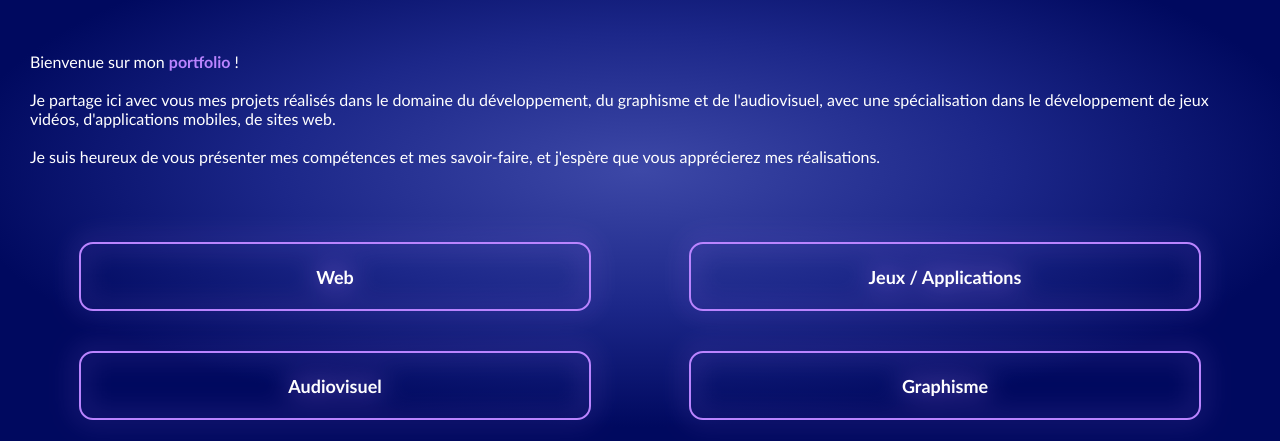
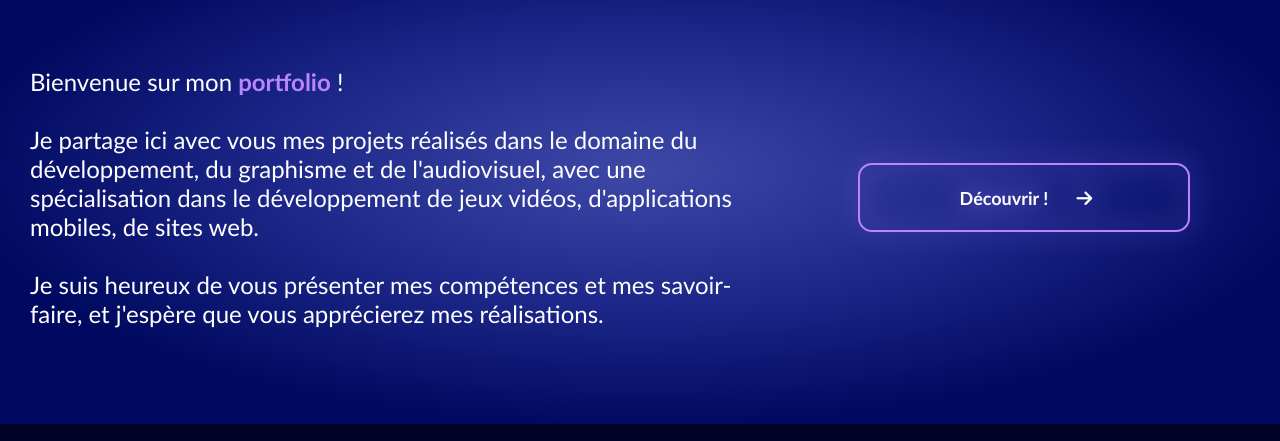
Before and after one commit to skiziks/Portfolio, a plain HTML site: page index.html in a window 1280 px wide. Shown: the part 150-591 px from the top of the page. Drawn offline with Linux system fonts and the light colour scheme.

Commit message:
update 21/04/2023

```diff
--- a/CSS/homepage.css
+++ b/CSS/homepage.css
@@ -16,11 +16,32 @@
   border-radius: 50px;
 }
 
+#fleche {
+  padding-left: 20px;
+  animation: bounce 2s infinite;
+}
+
+@keyframes bounce {
+  0% {
+    transform: translateX(0);
+  }
+  33% {
+    transform: translateX(-2px);
+  }
+  66% {
+    transform: translateX(5px);
+  }
+  100% {
+    transform: translateX(0);
+  }
+}
+
 body{
     background: radial-gradient(53.59% 32.15% at 50% 40%,
     #3D48A7,
     #1C2789 52.92%, #00095F 100%);
     overflow: visible;
+    overflow-x: hidden;
     color: white;
     margin: auto;
     background-attachment: fixed;
@@ -39,7 +60,6 @@ strong {
 /*version mobile*/
 
         /* header */
-@media screen and (min-width: 200px) {
         header{
             margin-top: 30px;
             margin-bottom: 50px;
@@ -77,6 +97,42 @@ strong {
 
         /* mise en place des boutons et de leur hover */
 
+        #btns {
+          width: fit-content;
+          margin: auto;
+
+          box-sizing: border-box;
+        }
+        .liens {
+          width: fit-content;
+          margin: auto;
+          box-sizing: content-box;
+
+          text-align: center;
+          color: white;
+          font-family:'Gill Sans', 'Gill Sans MT', Calibri, 'Trebuchet MS', sans-serif;
+          font-style: normal;
+          font-weight: 700;
+          font-size: 20px;
+          line-height: 24px;
+          text-decoration: none;
+          transition: 1s;
+          padding: 15px 30px;
+
+          border: 2px solid #BA84FF;
+          filter: drop-shadow(0px -1px 13px #BA84FF);
+          border-radius: 14px;
+          transition: 1s;
+          }
+          .liens:hover{
+            background: #BA84FF;
+            border: 2px solid #BA84FF;
+            box-shadow: 0px -1px 13px #BA84FF;
+            border-radius: 14px;
+            transition: 1s;
+        }
+
+        /*
         .liens {
             width: 100%;
             padding: 20px;
@@ -103,15 +159,13 @@ strong {
             transition: 1s;
         }
         #btns {
-            height: 500px;
-            padding: 30px;
             display: flex;
 
             flex-wrap: wrap;
             flex-direction: column;
             justify-content: space-around;
             z-index: 0;
-        }
+        } */
         /* footer  */
 
 footer {
@@ -223,7 +277,6 @@ footer p {
 .logo {
   width: 35px;
 }
-}
 
 
 
@@ -232,25 +285,40 @@ footer p {
 
         @media screen and (min-width: 768px) {
             .liens {
-                width: 40vw;
-                margin-bottom: 40px;
+                padding: 15px 100px;
             }
 
+            section{
+              font-size: 1em;
+              display: flex;
+              flex-direction: column;
+              height: 350px;
+          }
+
             #btns {
-                flex-direction: row;
-                height: fit-content;
+              width: 100%;
+              height: 100%;
+              display: grid;
+              place-items: center;
             }
             h1{
                 font-size: 4em;
             }
             footer {
               position: relative;
+              bottom: 0;
             }
+        }
+
+        @media screen and (min-width: 768px) {
+          section {
+            font-size: 1.2em;
+          }
         }
 
 /* version laptop */
 
-        @media screen and (min-width: 1300px) {
+        @media screen and (min-width: 1200px) {
 
 
             section{
@@ -266,6 +334,17 @@ footer p {
             }
 
             #btns{
+              width: 40%;
+              height: 100%;
+              display: grid;
+              place-items: center;
+            }
+
+            .liens {
+              padding: 20px 100px;
+            }
+
+            /* #btns{
                 flex: 1;
                 flex-direction: row;
                 flex-wrap: wrap;
@@ -278,7 +357,7 @@ footer p {
             .liens{
                 width: 40%;
                 height: fit-content;
-            }
+            } */
             h1{
                 font-size: 4em;
             }
--- a/index.html
+++ b/index.html
@@ -1,6 +1,15 @@
 <!DOCTYPE html>
 <html lang="fr">
 <head>
+  <!-- Google tag (gtag.js) -->
+    <script async src="https://www.googletagmanager.com/gtag/js?id=G-Q8BXFZCNCH"></script>
+    <script>
+      window.dataLayer = window.dataLayer || [];
+      function gtag(){dataLayer.push(arguments);}
+      gtag('js', new Date());
+
+      gtag('config', 'G-Q8BXFZCNCH');
+    </script>
     <meta charset="UTF-8">
     <meta http-equiv="X-UA-Compatible" content="IE=edge">
     <meta name="viewport" content="width=device-width, initial-scale=1.0">
@@ -24,10 +33,7 @@
             dans le développement de jeux vidéos, d'applications mobiles, de sites web. <br> <br>
             Je suis heureux de vous présenter mes compétences et mes savoir-faire, et j'espère que vous apprécierez mes réalisations.</p>
         <div id="btns">
-            <a class="liens" href="./HTML/selection.htm?section=Web"><span class="texte">Web</span></a>
-            <a class="liens" href="./HTML/selection.htm?section=jeux"><span class="texte">Jeux / Applications</span></a>
-            <a class="liens" href="./HTML/selection.htm?section=Aud"><span class="texte">Audiovisuel</span></a>
-            <a class="liens" href="./HTML/selection.htm?section=Graph"><span class="texte">Graphisme</span></a>
+            <a class="liens" href="./HTML/selection.htm"><span class="texte">Découvrir ! <i id="fleche" class="fa-solid fa-arrow-right" style="color: #ffffff;"></i></span></a>
         </div>
     </section>
 
```
Also changed, not shown: CSS/defaultStyle.css (+6 -1 lines), CSS/selection.css (+6 -3 lines), HTML/BFA.htm (+9 -0 lines), HTML/DogScape.htm (+8 -0 lines), HTML/FFH.htm (+8 -0 lines), HTML/NatureEmoi.htm (+8 -0 lines), HTML/docu.htm (+8 -0 lines), HTML/fourchette.htm (+8 -0 lines), HTML/monteur.htm (+8 -0 lines), HTML/selection.htm (+8 -0 lines), HTML/webType.htm (+8 -0 lines).
